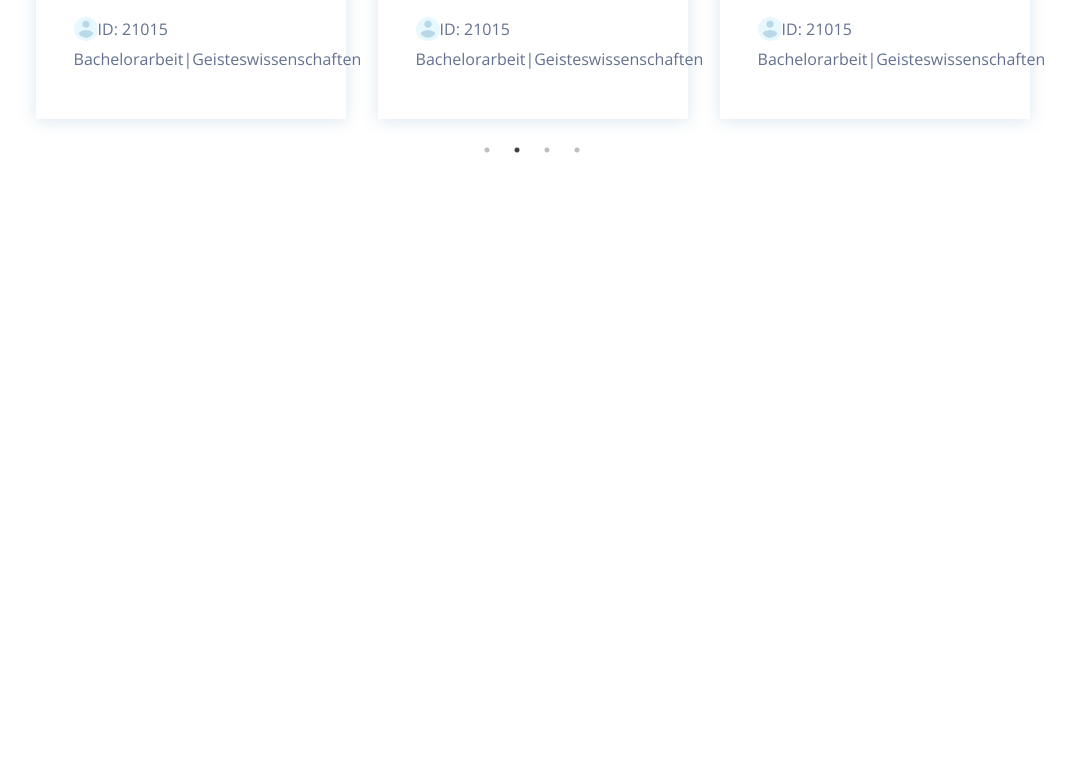
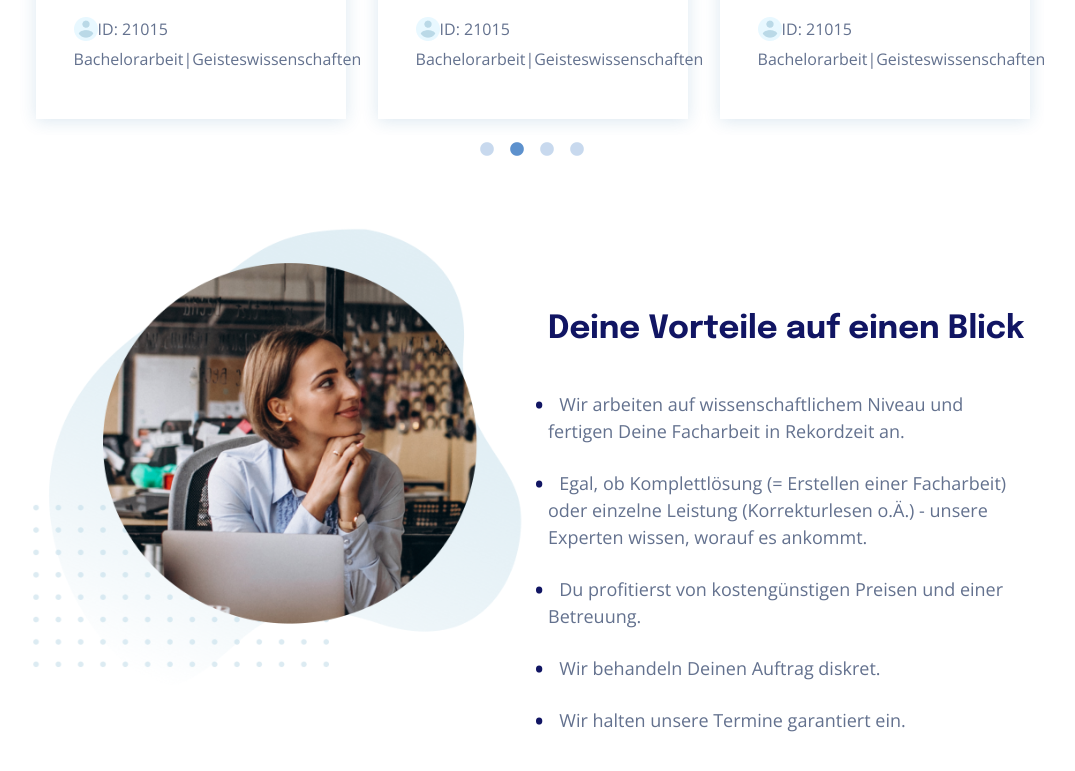
Before and after one commit to tomahawk535/Rasie.band, a website: page main-fe/app/index.html in a window 1280 px wide. Shown: the part 2275-3046 px from the top of the page, without its empty margins (108-1183 px from the left). Before the commit the page ends 2565 px from the top, so only its background shows below. Drawn offline with nearby package versions, Linux system fonts and the light colour scheme.

Commit message:
add new section

```diff
--- a/main-fe/app/index.html
+++ b/main-fe/app/index.html
@@ -160,27 +160,31 @@
                         <p>Bachelorarbeit|Geisteswissenschaften</p>
                     </div>
                 </div>
+
             </div>
+
         </div>
-<!--       <div class="advantages">-->
-<!--           <img src="img/specialist-image.png" alt="img">-->
-<!--           <div class="advantages_info">-->
-<!--               <h2>Deine Vorteile auf einen Blick</h2>-->
-<!--               <ul class="advantages_info_list">-->
-<!--                   <li class="advantages_info_list_item">Wir arbeiten auf wissenschaftlichem Niveau und fertigen Deine-->
-<!--                       Facharbeit in Rekordzeit an.</li>-->
-<!--                   <li class="advantages_info_list_item">Egal, ob Komplettlösung (= Erstellen einer Facharbeit) oder-->
-<!--                       einzelne Leistung (Korrekturlesen o.Ä.) - unsere Experten wissen, worauf es ankommt.</li>-->
-<!--                   <li class="advantages_info_list_item">Du profitierst von kostengünstigen Preisen und einer-->
-<!--                       Betreuung.</li>-->
-<!--                   <li class="advantages_info_list_item">Wir behandeln Deinen Auftrag diskret.</li>-->
-<!--                   <li class="advantages_info_list_item">Wir halten unsere Termine garantiert ein.</li>-->
-<!--               </ul>-->
-<!--           </div>-->
-<!--       </div>-->
-<!--       <div class="mistakes">-->
+       <div class="advantages">
+           <div class="advantages-img">
+               <img src="img/advantages-image.png" alt="img">
+           </div>
+           <div class="advantages_info">
+               <h2>Deine Vorteile auf einen Blick</h2>
+               <ul class="advantages_info_list">
+                   <li class="advantages_info_list_item">Wir arbeiten auf wissenschaftlichem Niveau und fertigen Deine
+                       Facharbeit in Rekordzeit an.</li>
+                   <li class="advantages_info_list_item">Egal, ob Komplettlösung (= Erstellen einer Facharbeit) oder
+                       einzelne Leistung (Korrekturlesen o.Ä.) - unsere Experten wissen, worauf es ankommt.</li>
+                   <li class="advantages_info_list_item">Du profitierst von kostengünstigen Preisen und einer
+                       Betreuung.</li>
+                   <li class="advantages_info_list_item">Wir behandeln Deinen Auftrag diskret.</li>
+                   <li class="advantages_info_list_item">Wir halten unsere Termine garantiert ein.</li>
+               </ul>
+           </div>
+       </div>
+       <div class="mistakes">
 
-<!--       </div>-->
+       </div>
     </article>
 
     <script src="https://ajax.googleapis.com/ajax/libs/jquery/3.5.1/jquery.min.js"></script>
--- a/main-fe/app/scss/style.scss
+++ b/main-fe/app/scss/style.scss
@@ -324,6 +324,10 @@ body {
       .carousel_slick {
         flex-basis: 100%;
         justify-content: space-around;
+        .slick-dots li button::before {
+          color: #286DBD;
+          font-size: 1rem;
+        }
         .carousel_slick_item {
           display: flex;
           flex-basis: 30%;
@@ -370,6 +374,44 @@ body {
         }
       }
     }
+    .advantages {
+      width: 100%;
+      display: flex;
+      margin-top: 2rem;
+      .advantages-img {
+        flex-basis: 50%;
+        img {
+          width: 100%;
+        }
+      }
+      .advantages_info {
+        flex-basis: 50%;
+        display: flex;
+        flex-direction: column;
+        margin-top: 7.25rem;
+        padding: 0 1rem;
+        h2 {
+          color:  $header-color;
+          font-family:  $header-font;
+          font-size: 2rem;
+          margin-bottom: 1.25rem;
+        }
+        li {
+          @include paragraph-middle;
+          margin: 1.25rem 0;
+          line-height: 1.6875rem;
+          list-style-type: none;
+          &:before {
+            content: '•';
+            color: $header-color;
+            font-size: 30px;
+            position: relative;
+            left: -3%;
+            top: 0.3rem;
+          }
+        }
+      }
+    }
 
   }
 }
```
Also changed, not shown: main-fe/app/style/style.min.css.
